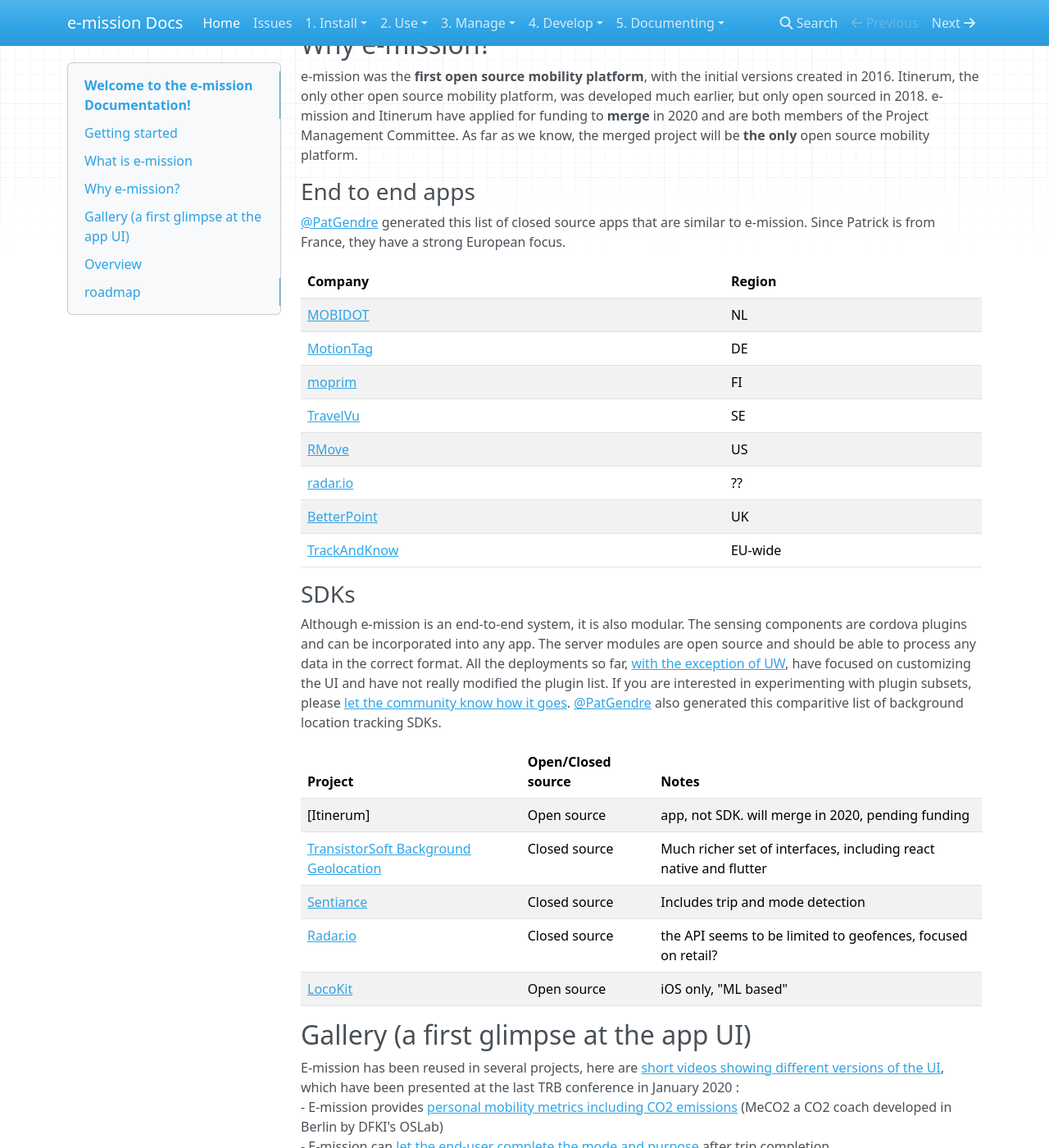
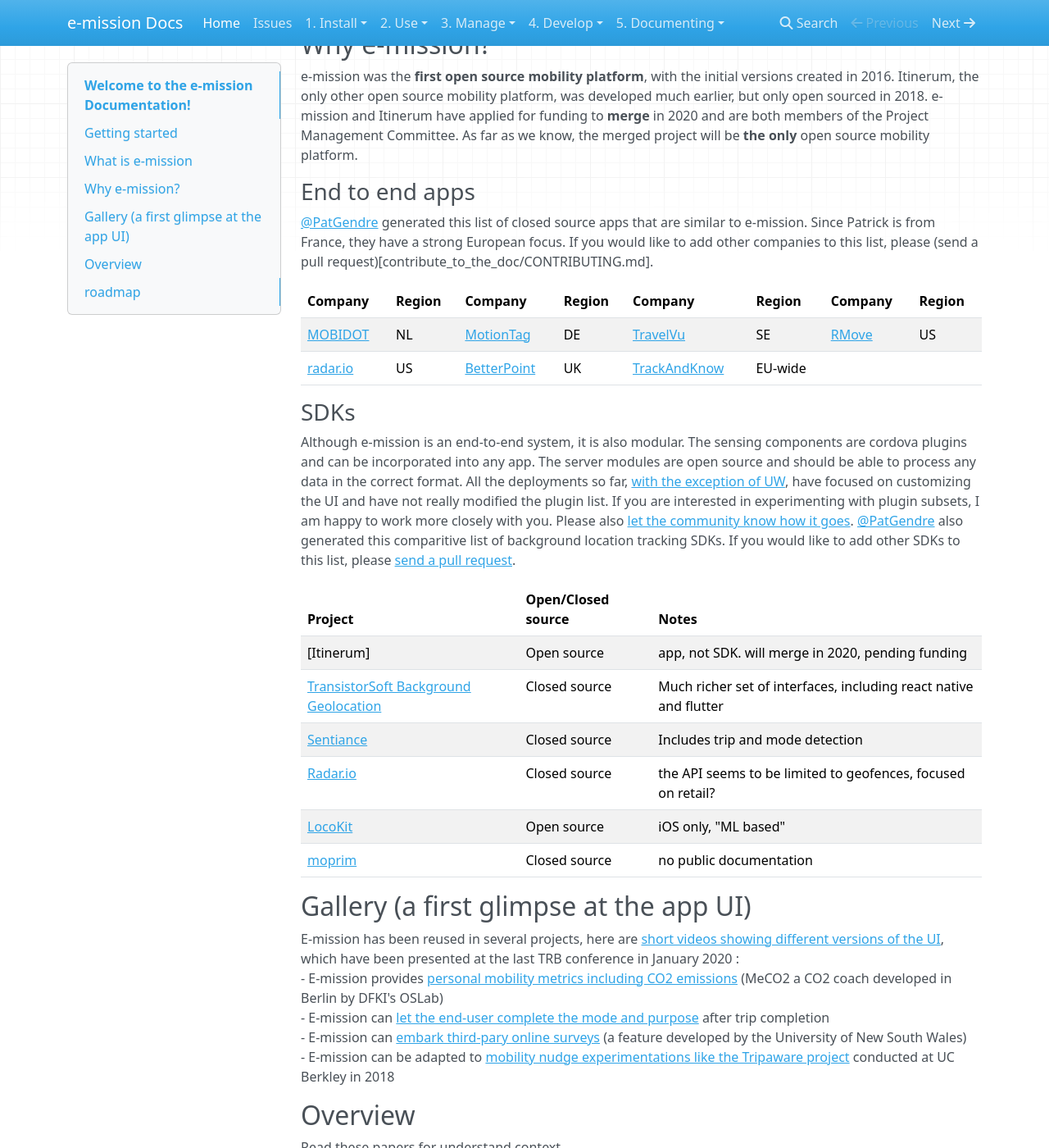
Before and after one commit to e-mission/e-mission-docs, an MkDocs documentation site: the page built from docs/README.md, in a window 1280 px wide and 1400 px high, scrolled down 955 px. Shown: the whole window at 82% size. Built offline with MkDocs 1.6.1, drawn with Linux system fonts in a browser that asks for light colours; nearby versions of some CDN libraries.

Commit message:
Reformatting for compactness + Pat's comments + how to add entries

```diff
--- a/docs/README.md
+++ b/docs/README.md
@@ -23,21 +23,15 @@
 e-mission was the **first open source mobility platform**, with the initial versions created in 2016. Itinerum, the only other open source mobility platform, was developed much earlier, but only open sourced in 2018. e-mission and Itinerum have applied for funding to **merge** in 2020 and are both members of the Project Management Committee. As far as we know, the merged project will be **the only** open source mobility platform.
 
 ### End to end apps
-@PatGendre generated this list of closed source apps that are similar to e-mission. Since Patrick is from France, they have a strong European focus.
+@PatGendre generated this list of closed source apps that are similar to e-mission. Since Patrick is from France, they have a strong European focus. If you would like to add other companies to this list, please (send a pull request)[contribute_to_the_doc/CONTRIBUTING.md].
 
-| Company       | Region       |
-|---------------|--------------|
-| [MOBIDOT](http://www.mobidot.nl/en/about_mobidot.php) | NL           |
-| [MotionTag](https://motion-tag.com/en/mobility/) | DE |
-| [moprim](https://www.moprim.com/products/) | FI |
-| [TravelVu](https://en.trivector.se/it-systems/travelvu/) | SE |
-| [RMove](https://rmove.rsginc.com/) | US |
-| [radar.io](https://radar.io/documentation) | ?? |
-| [BetterPoint](https://www.betterpoints.ltd/about-us/) | UK |
-| [TrackAndKnow](https://trackandknowproject.eu/) | EU-wide |
+| Company       | Region       | Company     | Region       | Company       | Region     | Company       | Region     |
+|---------------|--------------|-------------|--------------|---------------|------------|---------------|------------|
+| [MOBIDOT](http://www.mobidot.nl/en/about_mobidot.php) | NL | [MotionTag](https://motion-tag.com/en/mobility/) | DE | [TravelVu](https://en.trivector.se/it-systems/travelvu/) | SE | [RMove](https://rmove.rsginc.com/) | US |
+| [radar.io](https://radar.io/documentation) | US | [BetterPoint](https://www.betterpoints.ltd/about-us/) | UK | [TrackAndKnow](https://trackandknowproject.eu/) | EU-wide |   |    |
 
 ### SDKs
-Although e-mission is an end-to-end system, it is also modular. The sensing components are cordova plugins and can be incorporated into any app. The server modules are open source and should be able to process any data in the correct format. All the deployments so far, [with the exception of UW](https://github.com/e-mission/e-mission-docs/issues/501), have focused on customizing the UI and have not really modified the plugin list. If you are interested in experimenting with plugin subsets, please [let the community know how it goes](https://github.com/e-mission/e-mission-docs/issues/505). @PatGendre also generated this comparitive list of background location tracking SDKs.
+Although e-mission is an end-to-end system, it is also modular. The sensing components are cordova plugins and can be incorporated into any app. The server modules are open source and should be able to process any data in the correct format. All the deployments so far, [with the exception of UW](https://github.com/e-mission/e-mission-docs/issues/501), have focused on customizing the UI and have not really modified the plugin list. If you are interested in experimenting with plugin subsets, I am happy to work more closely with you. Please also [let the community know how it goes](https://github.com/e-mission/e-mission-docs/issues/505). @PatGendre also generated this comparitive list of background location tracking SDKs. If you would like to add other SDKs to this list, please [send a pull request](contribute_to_the_doc/CONTRIBUTING.md).
 
 | Project       | Open/Closed source | Notes |
 |---------------|--------------------|-------|
@@ -46,6 +40,7 @@
 | [Sentiance](https://docs.sentiance.com/sdk/) | Closed source | Includes trip and mode detection |
 | [Radar.io](https://radar.io/documentation/sdk) | Closed source | the API seems to be limited to geofences, focused on retail? |
 | [LocoKit](https://www.bigpaua.com/locokit/docs/) | Open source | iOS only, "ML based" |
+| [moprim](https://www.moprim.com/products/) | Closed source | no public documentation |
 
 ## Gallery (a first glimpse at the app UI)
 E-mission has been reused in several projects, here are [short videos showing different versions of the UI](https://nextcloud.damajash.org/s/MTE4y3tJeX4g6sG), which have been presented at the last TRB conference in January 2020 :
```
